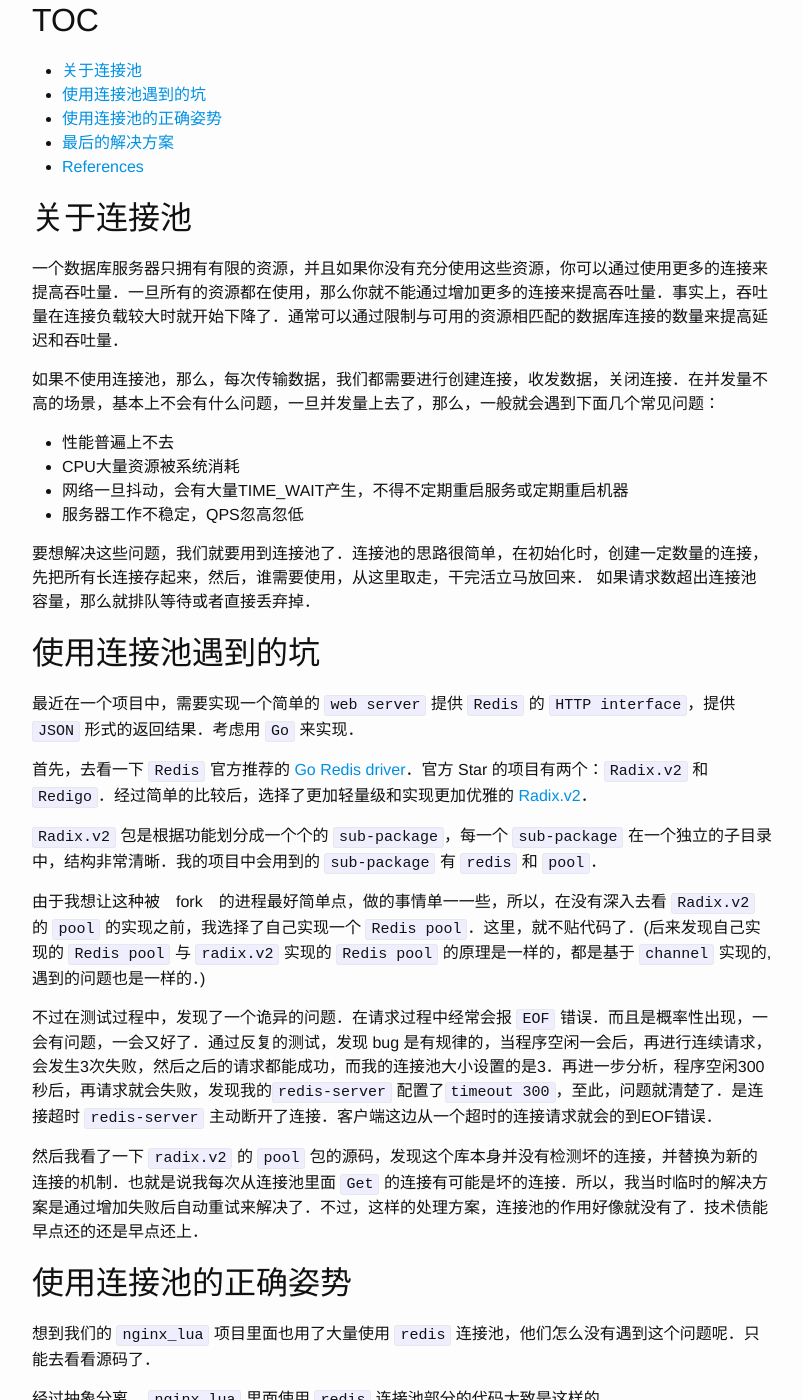
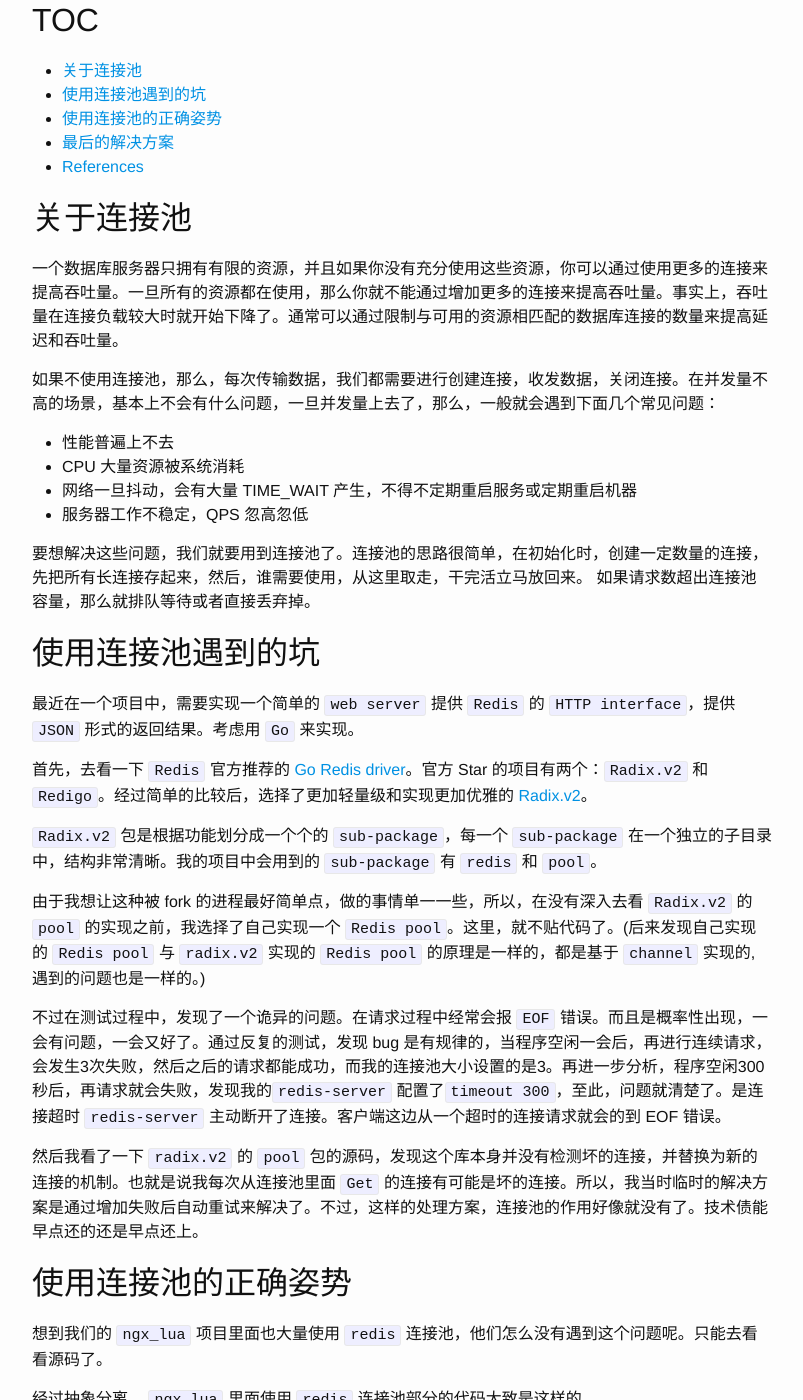
Before and after one commit to upyun/upyun.github.io, a Jekyll site: the page built from _posts/2016-01-28-how-to-use-redis-pool-in-go.markdown, in a window 1280 px wide and 1400 px high, scrolled down 204 px. Shown: the whole window, without its empty margins (238-1041 px from the left). Built offline with Jekyll 4.4.1, drawn with Linux system fonts in a browser that asks for light colours; comment, search, counter and statistics services are not loaded; some of the changed text lies outside the part shown.

Commit message:
Akagi201: fix format

```diff
--- a/_posts/2016-01-28-how-to-use-redis-pool-in-go.markdown
+++ b/_posts/2016-01-28-how-to-use-redis-pool-in-go.markdown
@@ -8,50 +8,50 @@ comments: true
 
 ## TOC
 
-- [关于连接池](#no1)
-- [使用连接池遇到的坑](#no2)
-- [使用连接池的正确姿势](#no3)
-- [最后的解决方案](#no4)
-- [References](#no5)
+- [关于连接池](#关于连接池)
+- [使用连接池遇到的坑](#使用连接池遇到的坑)
+- [使用连接池的正确姿势](#使用连接池的正确姿势)
+- [最后的解决方案](#最后的解决方案)
+- [References](#References)
 
-<a name="no1"/>
+<a name="关于连接池"/>
 
 ## 关于连接池
 
-一个数据库服务器只拥有有限的资源，并且如果你没有充分使用这些资源，你可以通过使用更多的连接来提高吞吐量．一旦所有的资源都在使用，那么你就不能通过增加更多的连接来提高吞吐量．事实上，吞吐量在连接负载较大时就开始下降了．通常可以通过限制与可用的资源相匹配的数据库连接的数量来提高延迟和吞吐量．
+一个数据库服务器只拥有有限的资源，并且如果你没有充分使用这些资源，你可以通过使用更多的连接来提高吞吐量。一旦所有的资源都在使用，那么你就不能通过增加更多的连接来提高吞吐量。事实上，吞吐量在连接负载较大时就开始下降了。通常可以通过限制与可用的资源相匹配的数据库连接的数量来提高延迟和吞吐量。
 
-如果不使用连接池，那么，每次传输数据，我们都需要进行创建连接，收发数据，关闭连接．在并发量不高的场景，基本上不会有什么问题，一旦并发量上去了，那么，一般就会遇到下面几个常见问题：
+如果不使用连接池，那么，每次传输数据，我们都需要进行创建连接，收发数据，关闭连接。在并发量不高的场景，基本上不会有什么问题，一旦并发量上去了，那么，一般就会遇到下面几个常见问题：
 
 * 性能普遍上不去
-* CPU大量资源被系统消耗
-* 网络一旦抖动，会有大量TIME_WAIT产生，不得不定期重启服务或定期重启机器
-* 服务器工作不稳定，QPS忽高忽低
+* CPU 大量资源被系统消耗
+* 网络一旦抖动，会有大量 TIME_WAIT 产生，不得不定期重启服务或定期重启机器
+* 服务器工作不稳定，QPS 忽高忽低
 
-要想解决这些问题，我们就要用到连接池了．连接池的思路很简单，在初始化时，创建一定数量的连接，先把所有长连接存起来，然后，谁需要使用，从这里取走，干完活立马放回来． 如果请求数超出连接池容量，那么就排队等待或者直接丢弃掉．
+要想解决这些问题，我们就要用到连接池了。连接池的思路很简单，在初始化时，创建一定数量的连接，先把所有长连接存起来，然后，谁需要使用，从这里取走，干完活立马放回来。 如果请求数超出连接池容量，那么就排队等待或者直接丢弃掉。
 
-<a name="no2"/>
+<a name="使用连接池遇到的坑"/>
 
 ## 使用连接池遇到的坑
 
-最近在一个项目中，需要实现一个简单的 `web server` 提供 `Redis` 的 `HTTP interface`，提供 `JSON` 形式的返回结果．考虑用 `Go` 来实现．
+最近在一个项目中，需要实现一个简单的 `web server` 提供 `Redis` 的 `HTTP interface`，提供 `JSON` 形式的返回结果。考虑用 `Go` 来实现。
 
-首先，去看一下 `Redis` 官方推荐的 [Go Redis driver](http://redis.io/clients#go)．官方 Star 的项目有两个：`Radix.v2` 和 `Redigo`．经过简单的比较后，选择了更加轻量级和实现更加优雅的 [Radix.v2](https://github.com/mediocregopher/radix.v2)．
+首先，去看一下 `Redis` 官方推荐的 [Go Redis driver](http://redis.io/clients#go)。官方 Star 的项目有两个：`Radix.v2` 和 `Redigo`。经过简单的比较后，选择了更加轻量级和实现更加优雅的 [Radix.v2](https://github.com/mediocregopher/radix.v2)。
 
-`Radix.v2` 包是根据功能划分成一个个的 `sub-package`，每一个 `sub-package` 在一个独立的子目录中，结构非常清晰．我的项目中会用到的 `sub-package` 有 `redis` 和 `pool`．
+`Radix.v2` 包是根据功能划分成一个个的 `sub-package`，每一个 `sub-package` 在一个独立的子目录中，结构非常清晰。我的项目中会用到的 `sub-package` 有 `redis` 和 `pool`。
 
-由于我想让这种被　fork　的进程最好简单点，做的事情单一一些，所以，在没有深入去看 `Radix.v2` 的 `pool` 的实现之前，我选择了自己实现一个 `Redis pool`．这里，就不贴代码了．(后来发现自己实现的 `Redis pool` 与 `radix.v2` 实现的 `Redis pool` 的原理是一样的，都是基于 `channel` 实现的, 遇到的问题也是一样的．)
+由于我想让这种被 fork 的进程最好简单点，做的事情单一一些，所以，在没有深入去看 `Radix.v2` 的 `pool` 的实现之前，我选择了自己实现一个 `Redis pool`。这里，就不贴代码了。(后来发现自己实现的 `Redis pool` 与 `radix.v2` 实现的 `Redis pool` 的原理是一样的，都是基于 `channel` 实现的, 遇到的问题也是一样的。)
 
-不过在测试过程中，发现了一个诡异的问题．在请求过程中经常会报 `EOF` 错误．而且是概率性出现，一会有问题，一会又好了．通过反复的测试，发现 bug 是有规律的，当程序空闲一会后，再进行连续请求，会发生3次失败，然后之后的请求都能成功，而我的连接池大小设置的是3．再进一步分析，程序空闲300秒后，再请求就会失败，发现我的`redis-server` 配置了`timeout 300`，至此，问题就清楚了．是连接超时 `redis-server` 主动断开了连接．客户端这边从一个超时的连接请求就会的到EOF错误．
+不过在测试过程中，发现了一个诡异的问题。在请求过程中经常会报 `EOF` 错误。而且是概率性出现，一会有问题，一会又好了。通过反复的测试，发现 bug 是有规律的，当程序空闲一会后，再进行连续请求，会发生3次失败，然后之后的请求都能成功，而我的连接池大小设置的是3。再进一步分析，程序空闲300秒后，再请求就会失败，发现我的`redis-server` 配置了`timeout 300`，至此，问题就清楚了。是连接超时 `redis-server` 主动断开了连接。客户端这边从一个超时的连接请求就会的到 EOF 错误。
 
-然后我看了一下 `radix.v2` 的 `pool` 包的源码，发现这个库本身并没有检测坏的连接，并替换为新的连接的机制．也就是说我每次从连接池里面 `Get` 的连接有可能是坏的连接．所以，我当时临时的解决方案是通过增加失败后自动重试来解决了．不过，这样的处理方案，连接池的作用好像就没有了．技术债能早点还的还是早点还上．
+然后我看了一下 `radix.v2` 的 `pool` 包的源码，发现这个库本身并没有检测坏的连接，并替换为新的连接的机制。也就是说我每次从连接池里面 `Get` 的连接有可能是坏的连接。所以，我当时临时的解决方案是通过增加失败后自动重试来解决了。不过，这样的处理方案，连接池的作用好像就没有了。技术债能早点还的还是早点还上。
 
-<a name="no3"/>
+<a name="使用连接池的正确姿势"/>
 
 ## 使用连接池的正确姿势
 
-想到我们的 `nginx_lua` 项目里面也用了大量使用 `redis` 连接池，他们怎么没有遇到这个问题呢．只能去看看源码了．
+想到我们的 `ngx_lua` 项目里面也大量使用 `redis` 连接池，他们怎么没有遇到这个问题呢。只能去看看源码了。
 
-经过抽象分离， `nginx_lua` 里面使用 `redis` 连接池部分的代码大致是这样的
+经过抽象分离， `ngx_lua` 里面使用 `redis` 连接池部分的代码大致是这样的
 
 ~~~
 server {
@@ -77,7 +77,7 @@ server {
 }
 ~~~
 
-发现有个 `set_keepalive` 的方法，查了一下[官方文档](https://github.com/openresty/lua-resty-redis#set_keepalive)，方法的原型是 `syntax: ok, err = red:set_keepalive(max_idle_timeout, pool_size)` 貌似 `max_idle_timeout` 这个参数，就是我们所缺少的东西，然后进一步跟踪源码，看看里面是怎么保证连接有效的．
+发现有个 `set_keepalive` 的方法，查了一下[官方文档](https://github.com/openresty/lua-resty-redis#set_keepalive)，方法的原型是 `syntax: ok, err = red:set_keepalive(max_idle_timeout, pool_size)` 貌似 `max_idle_timeout` 这个参数，就是我们所缺少的东西，然后进一步跟踪源码，看看里面是怎么保证连接有效的。
 
 ~~~
 function _M.set_keepalive(self, ...)
@@ -94,15 +94,15 @@ function _M.set_keepalive(self, ...)
 end
 ~~~
 
-至此，已经清楚了，使用了 `tcp` 的 `keepalive` 心跳机制．
+至此，已经清楚了，使用了 `tcp` 的 `keepalive` 心跳机制。
 
-于是，通过与 `radix.v2` 的作者一些[讨论](https://github.com/mediocregopher/radix.v2/issues/21)，选择自己在 `redis` 这层使用心跳机制，来解决这个问题，
+于是，通过与 `radix.v2` 的作者一些[讨论](https://github.com/mediocregopher/radix.v2/issues/21)，选择自己在 `redis` 这层使用心跳机制，来解决这个问题。
 
-<a name="no4"/>
+<a name="最后的解决方案"/>
 
 ## 最后的解决方案
 
-在创建连接池之后，起一个 `goroutine`，每隔一段 `idleTime` 发送一个 `PING` 到 `redis-server`．其中，`idleTime` 略小于 `redis-server` 的 `timeout` 配置．
+在创建连接池之后，起一个 `goroutine`，每隔一段 `idleTime` 发送一个 `PING` 到 `redis-server`。其中，`idleTime` 略小于 `redis-server` 的 `timeout` 配置。
 
 连接池初始化部分代码如下：
 
@@ -148,9 +148,9 @@ func (p *Pool) Cmd(cmd string, args ...interface{}) *redis.Resp {
 }
 ~~~
 
-这样，我们就有了 `keepalive` 的机制，不会出现 `timeout` 的连接了，从 `redis` 连接池里面取出的连接都是可用的连接了．看似简单的代码，却完美的解决了连接池里面超时连接的问题．同时，就算 `redis-server` 重启等情况，也能保证连接自动重连．
+这样，我们就有了 `keepalive` 的机制，不会出现 `timeout` 的连接了，从 `redis` 连接池里面取出的连接都是可用的连接了。看似简单的代码，却完美的解决了连接池里面超时连接的问题。同时，就算 `redis-server` 重启等情况，也能保证连接自动重连。
 
-<a name="no5"/>
+<a name="References"/>
 
 ## References
 * [Connection pool](https://en.wikipedia.org/wiki/Connection_pool)
```
